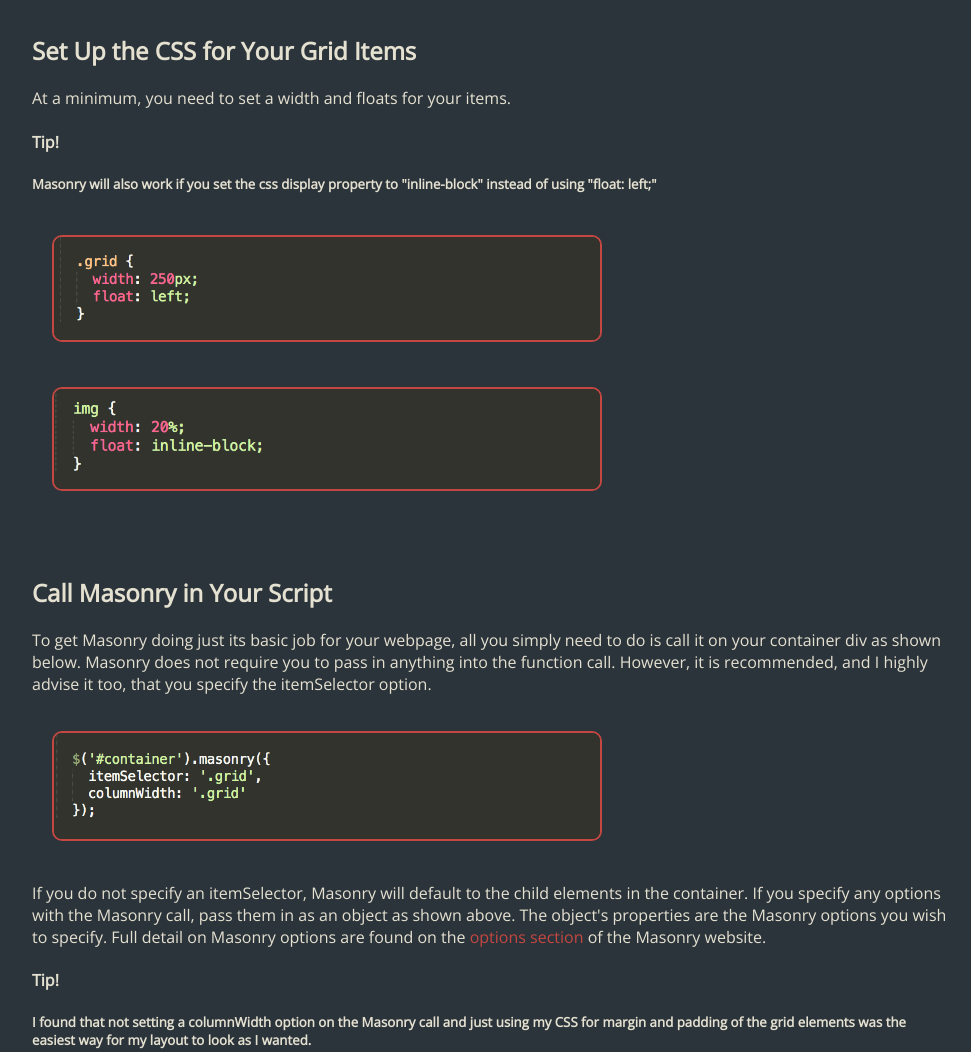
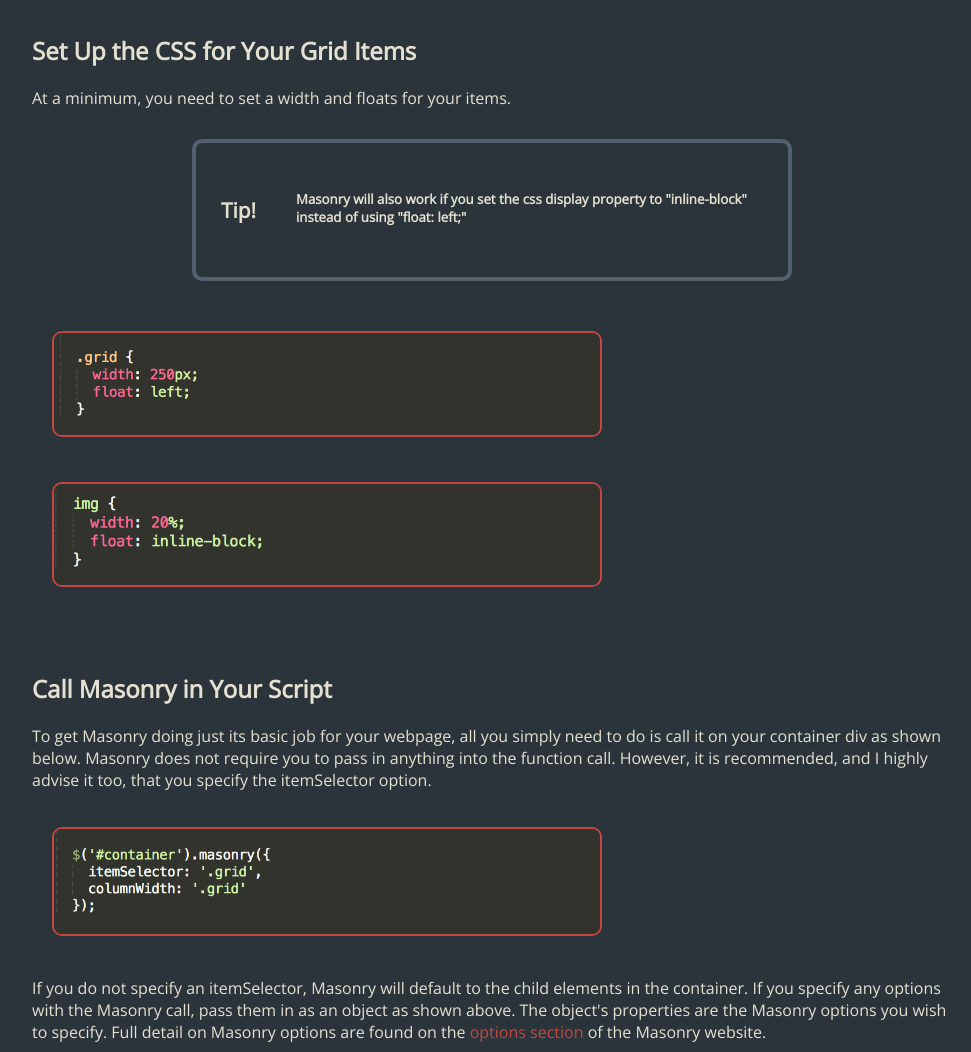
Before and after one commit to marytmott/marytmott.github.io, a plain HTML site: page masonryJS_project_files/masonry_tut/index.html in a window 1280 px wide. Shown: the part 4080-5132 px from the top of the page, without its empty margins (148-1119 px from the left). Drawn offline with nearby package versions, Linux system fonts and the light colour scheme.

Commit message:
added styling to tips on webpage

```diff
--- a/masonryJS_project_files/masonry_tut/index.html
+++ b/masonryJS_project_files/masonry_tut/index.html
@@ -135,8 +135,14 @@
     <h2>Set Up the CSS for Your Grid Items</h2>
     <p>At a minimum, you need to set a width and floats for your items.</p>
 
-    <h4>Tip!</h4>
-    <h5>Masonry will also work if you set the css display property to "inline-block" instead of using "float: left;"</h5>
+    <div class="clearfix tip-div">
+      <div class="tip-h">
+        <h4>Tip!</h4>
+      </div>
+      <div class="tip-text">
+        <h5>Masonry will also work if you set the css display property to "inline-block" instead of using "float: left;"</h5>
+      </div>
+    </div>
     <img src="images/grid_css.png" class="code short-img" />
     <img src="images/img_css.png" class="code short-img" />
 
@@ -146,8 +152,14 @@
 
     <p>If you do not specify an itemSelector, Masonry will default to the child elements in the container. If you specify any options with the Masonry call, pass them in as an object as shown above. The object's properties are the Masonry options you wish to specify. Full detail on Masonry options are found on the <a href="http://desandro.github.io/masonry/docs/options.html" target="_blank">options section</a> of the Masonry website.</p>
 
-    <h4>Tip!</h4>
-    <h5>I found that not setting a columnWidth option on the Masonry call and just using my CSS for margin and padding of the grid elements was the easiest way for my layout to look as I wanted.</h5>
+    <div class="clearfix tip-div">
+      <div class="tip-h">
+        <h4>Tip!</h4>
+      </div>
+      <div class="tip-text">
+        <h5>I found that not setting a columnWidth option on the Masonry call and just using my CSS for margin and padding of the grid elements was the easiest way for my layout to look as I wanted.</h5>
+      </div>
+    </div>
   </section>
 
   <h1>Additional Libraries You May Need With Masonry</h1>
@@ -204,18 +216,15 @@
     </ul>
   </section>
 
-<!-- options
-Methods
-
-using masonry with other plugins
-grid plugins
-
+<!--
+add'l sections:
+-Methods
+-using masonry with other plugins
+-grid plugins
 -margins vs. gutterwidth
-
 -using masonry append
-
-why i like masonry//comments
--have to fudge around w/ it a lot -->
+-why i like masonry//comments
+-->
 <!--put alts on images-->
     </div><!-- main -->
   </body>
--- a/masonryJS_project_files/masonry_tut/masonry_tut.css
+++ b/masonryJS_project_files/masonry_tut/masonry_tut.css
@@ -68,7 +68,6 @@ a:hover {
   border-radius: 10px;
   border: 2px solid rgb(196, 71, 65);
   margin: 20px;
-;
 }
 
 .short-img {
@@ -78,3 +77,26 @@ a:hover {
 .wide-img {
   width: 750px;
 }
+
+.tip-div {
+  margin-left: auto;
+  margin-right: auto;
+  margin-top: 30px;
+  margin-bottom: 30px;
+  width: 600px;
+  border: 4px solid rgb(82, 97, 109);
+  border-radius: 10px;
+  padding: 25px;
+}
+
+.tip-h {
+  float: left;
+  width: 75px;
+  font-weight: bold;
+  font-size: 1.3em;
+}
+
+.tip-text {
+  float: left;
+  width: 465px;
+}
```
